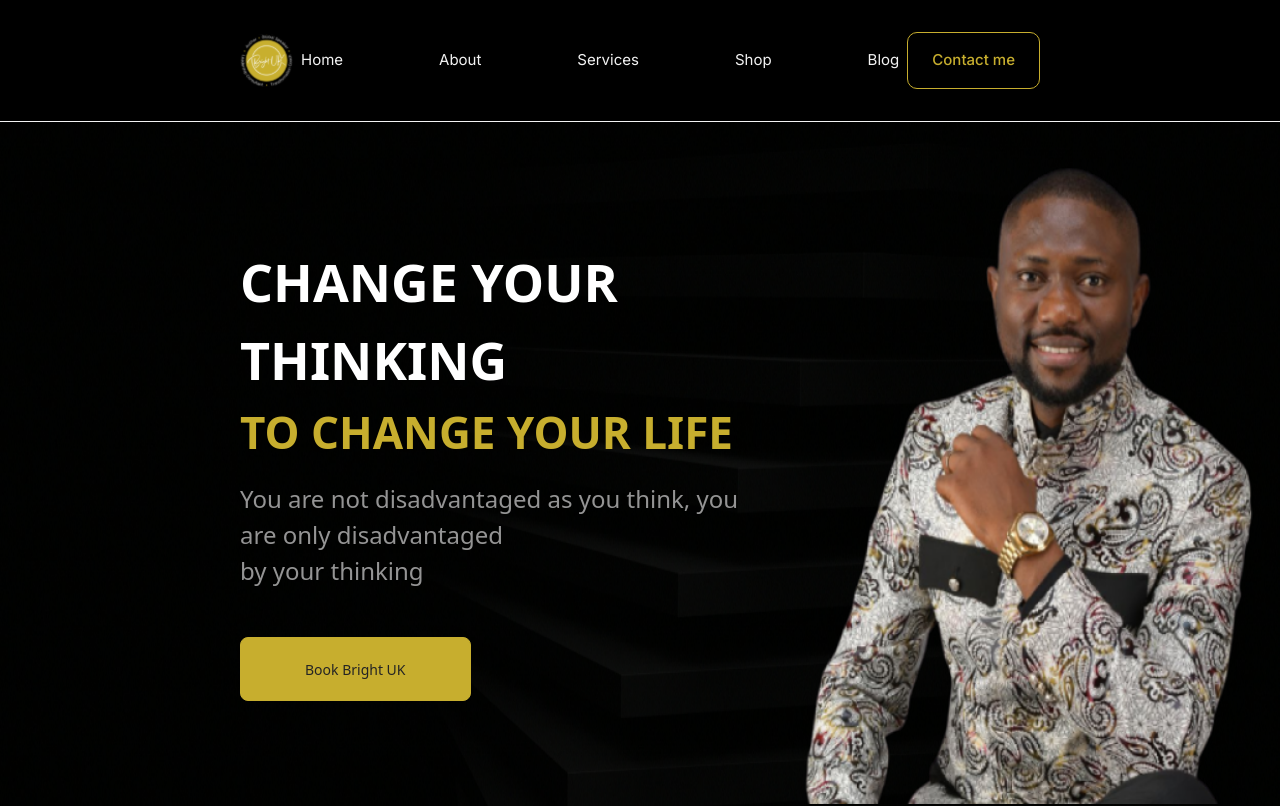
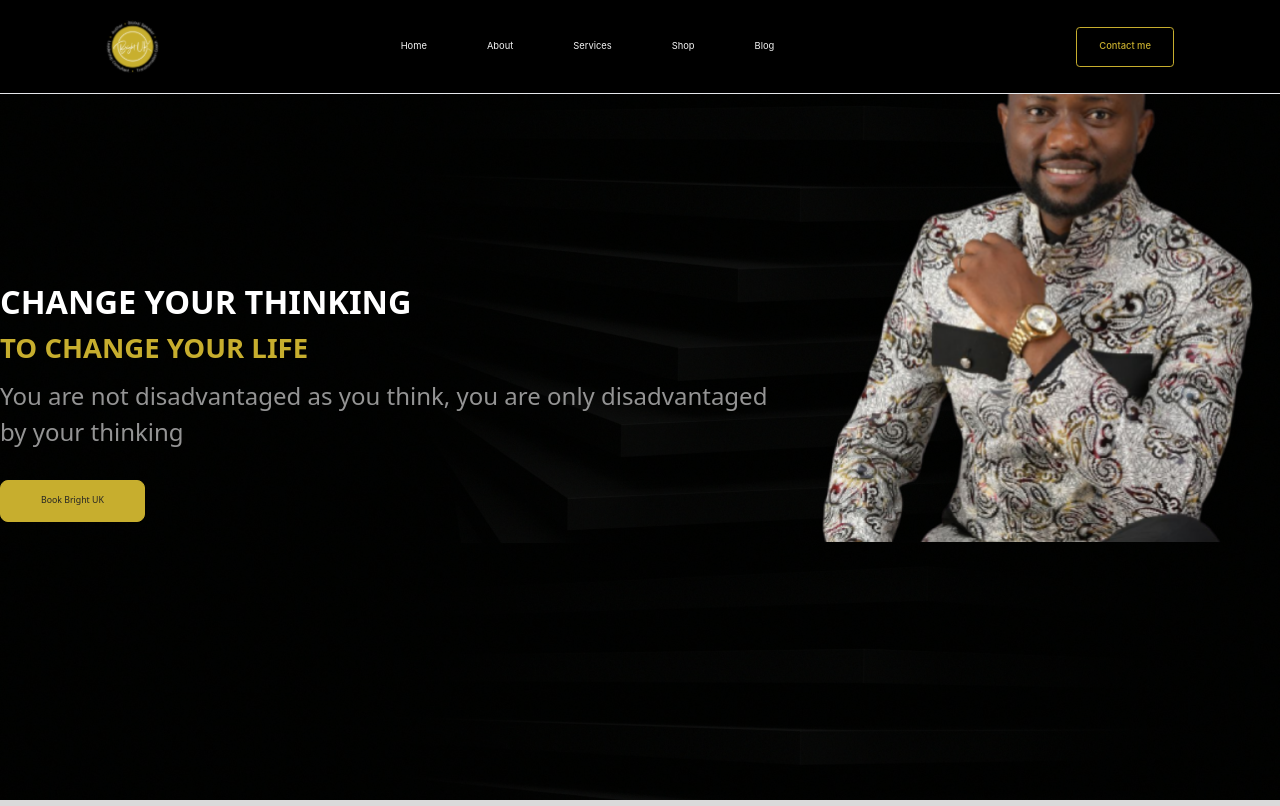
Before and after one commit to harmlessprince/bukporfolio, a Vue app: page / in a window 1280 px wide. Shown: the top 806 px of the page. Built offline with nearby package versions, Linux system fonts and the light colour scheme.

Commit message:
adjusting landing page

```diff
--- a/src/App.vue
+++ b/src/App.vue
@@ -3,7 +3,7 @@ import { RouterView } from "vue-router";
 </script>
 
 <template>
-  <div>
+  <div class="bg-secondary">
     <main>
       <router-view></router-view>
     </main>
--- /dev/null
+++ b/src/components/Container.vue
@@ -0,0 +1,13 @@
+<script setup>
+
+</script>
+
+<template>
+  <section class="max-w-[128rem] my-0 mx-auto w-full">
+    <slot></slot>
+  </section>
+</template>
+
+<style scoped>
+
+</style>
--- /dev/null
+++ b/src/components/HomeHeroSection.vue
@@ -0,0 +1,24 @@
+<script setup>
+
+import HomeBanner from "@/assets/home_banner_background.png";
+import HomeBright1 from "@/assets/home_banner_bright.png";
+</script>
+
+<template>
+  <section class="bg-secondary pt-[7rem] w-full relative text-basic pl-sides">
+    <img :src="HomeBanner" class="w-full h-[90vh] absolute top-[7rem] left-0" alt="homebanner" />
+    <div class="relative z-[500] w-full h-[90vh] flex flex-row items-center">
+      <div class="">
+        <h1 class="text-basic text-hero font-hero">CHANGE YOUR THINKING</h1>
+        <h2  class="text-primary text-[2.75rem] font-header">TO CHANGE YOUR LIFE</h2>
+        <h3 class="text-[#949494] text-[24px] font-sm mb-[3rem] mt-[1rem]">You are not disadvantaged as you think, you are only disadvantaged <br/> by your thinking</h3>
+        <button class="bg-primary rounded-[8px] border border-primary text-btnText text-xsm py-[1.3rem] px-[4rem] font-sm">Book Bright UK</button>
+      </div>
+      <img :src="HomeBright1" class="w-[32rem] h-[83vh]" alt="homebanner" />
+    </div>
+  </section>
+</template>
+
+<style scoped>
+
+</style>
--- a/src/components/navigation.vue
+++ b/src/components/navigation.vue
@@ -1,23 +1,31 @@
 <script setup>
 import Logo from '@/assets/logo.svg';
+import Container from "@/components/Container.vue";
 </script>
 
 <template>
-  <nav class="z-[1000] fixed w-full px-sides py-[2rem] flex justify-between items-center bg-secondary font-primary border border-x-0 border-t-0 border-b-1 border-navLink">
-    <img :src="Logo" class="w-[3.31rem] h-[3.31rem]" alt="My Logo" />
+  <div class="border border-x-0 border-t-0 border-b-1 border-navLink fixed w-full z-40 bg-secondary">
+    <Container class="">
+      <!--    -->
+      <nav class="top-0 h-[9.3rem] w-full flex justify-around items-center font-primary">
+        <img :src="Logo" class="w-[5.3rem] h-[5.3rem]" alt="My Logo" />
 
-    <div class="text-navLink font-xsm text-sm">
+        <div class="text-navLinkColor font-xsm text-sm leading-5 p-12 flex justify-between">
           <RouterLink :to="{ name: 'home'}" class="mr-[6rem] hover:text-primary">Home</RouterLink>
           <RouterLink :to="{ name: 'about'}" class="mr-[6rem] hover:text-primary">About</RouterLink>
-      <span class="mr-[6rem] hover:text-primary">Services</span>
-      <span class="mr-[6rem] hover:text-primary">Shop</span>
-      <span class="hover:text-primary">Blog</span>
+          <RouterLink to="#" class="mr-[6rem] hover:text-primary">Services</RouterLink>
+          <RouterLink to="#" class="mr-[6rem] hover:text-primary">Shop</RouterLink>
+          <RouterLink class="mr-[6rem] hover:text-primary" to="#">Blog</RouterLink>
         </div>
 
         <RouterLink :to="{ name: 'home'}" class="">
-    <button class="px-[1.5rem] py-[1rem] font-sm text-sm text-primary border border-primary rounded-[10px]">Contact me</button>
+          <button class="font-sm text-sm text-primary border-primary w-[9.8rem] h-[4rem] border p-[10px] rounded-md">Contact me</button>
         </RouterLink>
       </nav>
+    </Container>
+  </div>
+
+
 </template>
 
 <style scoped>
--- a/src/pages/Home.vue
+++ b/src/pages/Home.vue
@@ -16,31 +16,40 @@ import UkLogo from '@/assets/ukLogo.svg';
 import Bright1 from '@/assets/bright1.png';
 import Niyi from '@/assets/niyi.png';
 import CommentIcon1 from '@/assets/commentIcon1.svg';
+import Container from "@/components/Container.vue";
 </script>
 
 <template>
-  <main class="text-primary">
-    <Navigation />
+
+
+  <main class="">
+    <Navigation/>
+    <Container class="text-basic flex h-[100vh]"   :style="{ 'background-image': 'url(' + HomeBanner + ')' }">
+      <div class="w-full flex flex-row items-center justify-between  h-full">
+        <div class="min-w-[66.8rem]">
+          <h1 class="text-basic text-hero font-hero">CHANGE YOUR THINKING</h1>
+          <h2 class="text-primary text-[2.75rem] font-header">TO CHANGE YOUR LIFE</h2>
+          <h3 class="text-[#949494] text-[24px] font-sm mb-[3rem] mt-[1rem]">You are not disadvantaged as you think, you
+            are only disadvantaged <br/> by your thinking</h3>
+          <button
+              class="bg-primary rounded-[8px] border border-primary text-btnText text-xsm py-[1.3rem] px-[4rem] font-sm">
+            Book Bright UK
+          </button>
+        </div>
+        <div class="max-w-[49.4rem] h-full">
+          <img :src="HomeBright1" class="w-full" alt="homebanner"/>
+        </div>
+      </div>
+    </Container>
     <!-- hero/banner starts here -->
-   <section class="bg-secondary pt-[7rem] w-full relative text-basic pl-sides">
-    <img :src="HomeBanner" class="w-full h-[90vh] absolute top-[7rem] left-0" alt="homebanner" />
-    <div class="relative z-[500] w-full h-[90vh] flex flex-row items-center">
-      <div class="">
-        <h1 class="text-basic text-hero font-hero">CHANGE YOUR THINKING</h1>
-        <h2  class="text-primary text-[2.75rem] font-header">TO CHANGE YOUR LIFE</h2>
-        <h3 class="text-[#949494] text-[24px] font-sm mb-[3rem] mt-[1rem]">You are not disadvantaged as you think, you are only disadvantaged <br/> by your thinking</h3>
-        <button class="bg-primary rounded-[8px] border border-primary text-btnText text-xsm py-[1.3rem] px-[4rem] font-sm">Book Bright UK</button>
-      </div>
-      <img :src="HomeBright1" class="w-[32rem] h-[83vh]" alt="homebanner" />
-    </div>
-   </section>
+
 
     <!-- brands touched starts here -->
     <section class="bg-[#dadada] w-full text-center pt-[1rem] pb-[2rem]">
       <header class="text-[#727272] text-[1.5rem] font-lg">Some Brands Touched</header>
       <div class="mt-[1rem] flex flex-row items-center justify-center">
-        <img :src="Brand1" class="w-[10.7rem] h-[4.1rem] mr-[2rem]" alt="brand" />
-        <img :src="Brand2" class="w-[10.7rem] h-[4.1rem]" alt="brand" />
+        <img :src="Brand1" class="w-[10.7rem] h-[4.1rem] mr-[2rem]" alt="brand"/>
+        <img :src="Brand2" class="w-[10.7rem] h-[4.1rem]" alt="brand"/>
       </div>
     </section>
 
@@ -48,15 +57,16 @@ import CommentIcon1 from '@/assets/commentIcon1.svg';
     <section class="px-sides flex flex-row items-center py-[5rem]">
       <!-- imgContainer is used in the style at the end of the code for the dots background -->
       <div class="w-[670px] h-[650px] mr-[2rem] relative imgContainer">
-        <img :src="WhoIam" class="w-[100%] h-[650px] relative" alt="brand" />
+        <img :src="WhoIam" class="w-[100%] h-[650px] relative" alt="brand"/>
         <div class="w-full absolute left-0 bottom-5">
-          <img :src="UkLogo" class="w-[113px] h-[113px] relative mx-auto" alt="brand" />
+          <img :src="UkLogo" class="w-[113px] h-[113px] relative mx-auto" alt="brand"/>
         </div>
       </div>
       <div class="w-[35%]">
-        <Subheading title="Who I am" />
-        <Heading title="Meet Bright UK" />
-        <p class="font-sm text-regular text-basic my-[1rem]">Bright 'UK' Ukwenga is a dynamic professional wearing multiple hats as a Speaker,
+        <Subheading title="Who I am"/>
+        <Heading title="Meet Bright UK"/>
+        <p class="font-sm text-regular text-basic my-[1rem]">Bright 'UK' Ukwenga is a dynamic professional wearing
+          multiple hats as a Speaker,
           Author, Digital Entrepreneur, Psychologist,
           and Coach. He is renowned for his ability to ignite mental transformations using his
           groundbreaking #SixthSense framework.
@@ -66,29 +76,29 @@ import CommentIcon1 from '@/assets/commentIcon1.svg';
         </p>
         <button class="border border-primary rounded-[8px] py-[1rem] px-[2rem] flex flex-row items-center">
           <span class="font-sm text-xsm text-btnText mr-[1rem]">see more</span>
-          <img :src="RightArrow" class="w-[12px] h-[9px]" alt="arrow" />
+          <img :src="RightArrow" class="w-[12px] h-[9px]" alt="arrow"/>
         </button>
       </div>
     </section>
 
     <div class="bg-bg1 px-sides py-[5rem] flex flex-row flex-wrap justify-between">
       <div class="w-[222px] rounded-[10px]">
-        <img :src="Bright1" class="w-[100%] h-[241px] rounded-t-[10px] relative" alt="bright" />
+        <img :src="Bright1" class="w-[100%] h-[241px] rounded-t-[10px] relative" alt="bright"/>
         <div class="bg-primary text-xsm font-lg text-center text-basic py-[1rem] rounded-b-[10px]">Trainer</div>
       </div>
 
       <div class="w-[222px] rounded-[10px]">
-        <img :src="Bright1" class="w-[100%] h-[241px] relative rounded-t-[10px]" alt="bright" />
+        <img :src="Bright1" class="w-[100%] h-[241px] relative rounded-t-[10px]" alt="bright"/>
         <div class="bg-primary text-xsm font-lg text-center text-basic rounded-b-[10px] py-[1rem]">Author</div>
       </div>
 
       <div class="w-[222px] rounded-[10px]">
-        <img :src="Bright1" class="w-[100%] h-[241px] relative rounded-t-[10px]" alt="bright" />
+        <img :src="Bright1" class="w-[100%] h-[241px] relative rounded-t-[10px]" alt="bright"/>
         <div class="bg-primary text-xsm font-lg text-center text-basic py-[1rem] rounded-b-[10px]">Entrepreneur</div>
       </div>
 
       <div class="w-[222px] rounded-[10px] bg-secondary">
-        <img :src="Bright1" class="w-[100%] h-[241px] relative rounded-t-[10px]" alt="bright" />
+        <img :src="Bright1" class="w-[100%] h-[241px] relative rounded-t-[10px]" alt="bright"/>
         <div class="bg-primary text-xsm font-lg text-center text-basic py-[1rem] rounded-b-[10px]">Speaker</div>
       </div>
 
@@ -96,9 +106,9 @@ import CommentIcon1 from '@/assets/commentIcon1.svg';
     <!-- end of meet bright -->
 
     <!-- personal development section -->
-      <section class="text-center px-sides pt-[3rem]">
-        <Subheading title="Books" />
-        <Heading title="Personal Development Products" />
+    <section class="text-center px-sides pt-[3rem] bg-white">
+      <Subheading title="Books"/>
+      <Heading title="Personal Development Products"/>
       <div class="grid grid-cols-3 grid-flow-row gap-1 mt-[2rem]">
         <ProductCard
             title="A long way down"
@@ -125,19 +135,19 @@ import CommentIcon1 from '@/assets/commentIcon1.svg';
 
     <!-- gallery -->
     <section class="text-center pt-[3rem]">
-        <Subheading title="Gallery" />
-        <Heading title="Bright UK Activities" />
+      <Subheading title="Gallery"/>
+      <Heading title="Bright UK Activities"/>
       <div class="bg-secondary w-full flex flex-row px-sides mt-[2rem]">
         <div class="mr-[3rem] w-[32rem]">
-            <img :src="Bright1" class="w-full h-[332px]" alt="bright" />
-            <img :src="Bright1" class="w-full h-[332px] mt-[1rem]" alt="bright" />
+          <img :src="Bright1" class="w-full h-[332px]" alt="bright"/>
+          <img :src="Bright1" class="w-full h-[332px] mt-[1rem]" alt="bright"/>
         </div>
         <!-- video -->
         <div class="pt-[1rem] text-center w-full">
-          <Subheading title="Videos" />
+          <Subheading title="Videos"/>
           <headear class="text-xlg font-header text-[#f9f7ea]">Hear directly from Bright UK</headear>
           <div class="mt-[0.5rem] w-full h-[32rem]">
-            <img :src="Bright1" class="w-full h-[32rem]" alt="bright" />
+            <img :src="Bright1" class="w-full h-[32rem]" alt="bright"/>
           </div>
         </div>
       </div>
@@ -145,11 +155,11 @@ import CommentIcon1 from '@/assets/commentIcon1.svg';
     <!-- end of gallery -->
 
     <!-- start of testimonies -->
-      <section class="py-top px-sides flex flex-row items-center">
-        <img :src="BrightTestimony" class="w-[25rem] h-[27rem] rounded-[10px] mr-[3rem]" alt="bright" />
+    <section class="py-top px-sides flex flex-row items-center bg-white">
+      <img :src="BrightTestimony" class="w-[25rem] h-[27rem] rounded-[10px] mr-[3rem]" alt="bright"/>
       <div class="w-full">
-          <Subheading title="Testimony" />
-          <Heading title="What People are Saying" />
+        <Subheading title="Testimony"/>
+        <Heading title="What People are Saying"/>
         <!-- this part will be dynamic, we will work on it -->
         <div class="bg-[#F9F7EA] rounded-[10px] px-[1rem] py-[2rem] mt-[1rem]">
           <i class="font-sm text-secondary text-xlg">
@@ -159,12 +169,12 @@ import CommentIcon1 from '@/assets/commentIcon1.svg';
 
           <div class="flex flex-row justify-between items-end mt-[2rem]">
             <div class="flex flex-row">
-                <img :src="Niyi" class="w-[55px] h-[59px] mr-[1rem]" alt="bright" />
+              <img :src="Niyi" class="w-[55px] h-[59px] mr-[1rem]" alt="bright"/>
               <span class="font-header text-xlg text-secondary">Niyi Adesanya <br/>
                 <span class="font-sm text-[#838080] text-xsm">CEO of FifthGear Plus.</span>
                 </span>
             </div>
-              <img :src="CommentIcon1" class="w-[24px] h-[18px] mr-[1rem]" alt="comment" />
+            <img :src="CommentIcon1" class="w-[24px] h-[18px] mr-[1rem]" alt="comment"/>
           </div>
         </div>
         <div class="mt-[2rem] flex flex-row justify-between items-center">
@@ -175,10 +185,10 @@ import CommentIcon1 from '@/assets/commentIcon1.svg';
           </div>
 
           <div class="flex flex-row">
-              <img :src="Niyi" class="w-[42px] h-[45px]" alt="bright" />
-              <img :src="Niyi" class="w-[42px] h-[45px] opacity-50" alt="bright" />
-              <img :src="Niyi" class="w-[42px] h-[45px] opacity-50" alt="bright" />
-              <img :src="Niyi" class="w-[42px] h-[45px] opacity-50" alt="bright" />
+            <img :src="Niyi" class="w-[42px] h-[45px]" alt="bright"/>
+            <img :src="Niyi" class="w-[42px] h-[45px] opacity-50" alt="bright"/>
+            <img :src="Niyi" class="w-[42px] h-[45px] opacity-50" alt="bright"/>
+            <img :src="Niyi" class="w-[42px] h-[45px] opacity-50" alt="bright"/>
           </div>
         </div>
         <!-- dynamic part of testimony ends here -->
@@ -190,21 +200,21 @@ import CommentIcon1 from '@/assets/commentIcon1.svg';
     <section class="px-sides flex items-center py-top">
       <div class="font-header text-xlg text-[#0F0F13] mr-[2rem] no-wrap w-[9rem]">Featured on:</div>
       <div class="flex flex-row justify-between items-center w-full">
-          <img :src="Brand1" class="w-[10.7rem] h-[4.1rem]" alt="brand" />
-          <img :src="Brand2" class="w-[10.7rem] h-[4.1rem]" alt="brand" />
-          <img :src="Brand1" class="w-[10.7rem] h-[4.1rem]" alt="brand" />
-          <img :src="Brand2" class="w-[10.7rem] h-[4.1rem]" alt="brand" />
-          <img :src="Brand1" class="w-[10.7rem] h-[4.1rem]" alt="brand" />
+        <img :src="Brand1" class="w-[10.7rem] h-[4.1rem]" alt="brand"/>
+        <img :src="Brand2" class="w-[10.7rem] h-[4.1rem]" alt="brand"/>
+        <img :src="Brand1" class="w-[10.7rem] h-[4.1rem]" alt="brand"/>
+        <img :src="Brand2" class="w-[10.7rem] h-[4.1rem]" alt="brand"/>
+        <img :src="Brand1" class="w-[10.7rem] h-[4.1rem]" alt="brand"/>
       </div>
     </section>
     <!-- end of featured -->
-        <Footer />
+    <Footer/>
 
   </main>
 </template>
 
 <style scoped>
-.imgContainer::before{
+.imgContainer::before {
   position: absolute;
   top: -1.3rem;
   right: -1.3rem;
--- a/src/style.css
+++ b/src/style.css
@@ -1,5 +1,123 @@
+
+*,
+*::before,
+*::after {
+    margin: 0;
+    padding: 0;
+    box-sizing: inherit;
+}
+
+html {
+    box-sizing: border-box;
+    font-size: 62.5%;
+    scroll-behavior: smooth;
+}
+body {
+    background: #000000;
+}
 @import url('https://fonts.googleapis.com/css2?family=Inter:wght@400;500;600;700;800;900&display=swap');
+@tailwind base;
+html,
+body,
+div,
+span,
+applet,
+object,
+iframe,
+h1,
+h2,
+h3,
+h4,
+h5,
+h6,
+p,
+blockquote,
+pre,
+a,
+abbr,
+acronym,
+address,
+big,
+cite,
+code,
+del,
+dfn,
+em,
+img,
+ins,
+kbd,
+q,
+s,
+samp,
+small,
+strike,
+strong,
+sub,
+sup,
+tt,
+var,
+b,
+u,
+i,
+center,
+dl,
+dt,
+dd,
+ol,
+ul,
+li,
+fieldset,
+form,
+label,
+legend,
+table,
+caption,
+tbody,
+tfoot,
+thead,
+tr,
+th,
+td,
+article,
+aside,
+canvas,
+details,
+embed,
+figure,
+figcaption,
+footer,
+header,
+hgroup,
+menu,
+nav,
+output,
+ruby,
+section,
+summary,
+time,
+mark,
+audio,
+video {
+    @apply p-0 m-0 border-0 align-baseline antialiased;
+}
+/* HTML5 display-role reset for older browsers */
+article,
+aside,
+details,
+figcaption,
+figure,
+footer,
+header,
+hgroup,
+menu,
+nav,
+section {
+    @apply block;
+}
 
-@tailwind base;
+blockquote,
+q {
+    quotes: none;
+}
 @tailwind components;
 @tailwind utilities;
--- a/tailwind.config.js
+++ b/tailwind.config.js
@@ -9,6 +9,7 @@ export default {
   ],
   theme: {
     extend: {
+
       fontSize:{
           xsm: "0.875rem", //14px
           sm: "0.93751rem", //15px
@@ -40,7 +41,7 @@ export default {
         primary: "#C7AE2E",
         secondary: "#000000", //black
         basic: "#FFFFFF", //white
-        navLink: "#F3F3F3",
+        navLinkColor: "#F3F3F3",
         btnText: "#242424",
         regular: "#757575",
         bg1: "#DADADA"
```
Also changed, not shown: 1 other file (tests, documents, lock files or other folders). Lines whose indentation alone changed are shown as unchanged.
